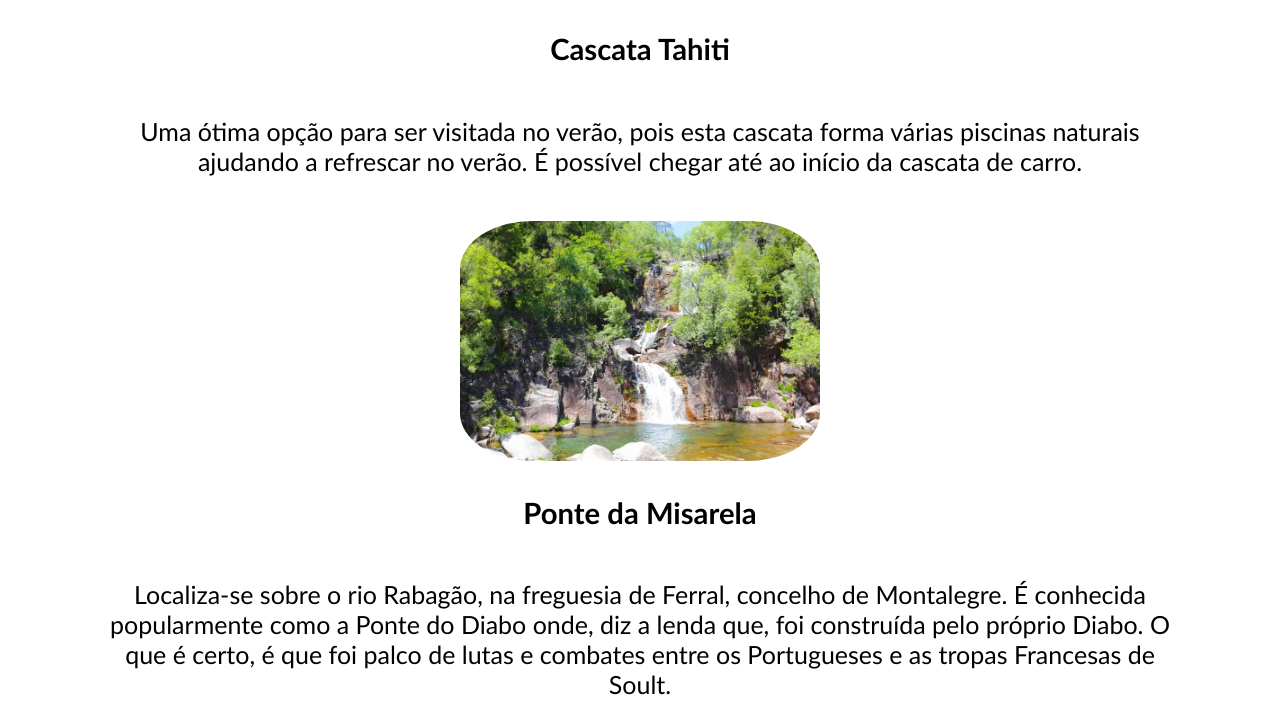
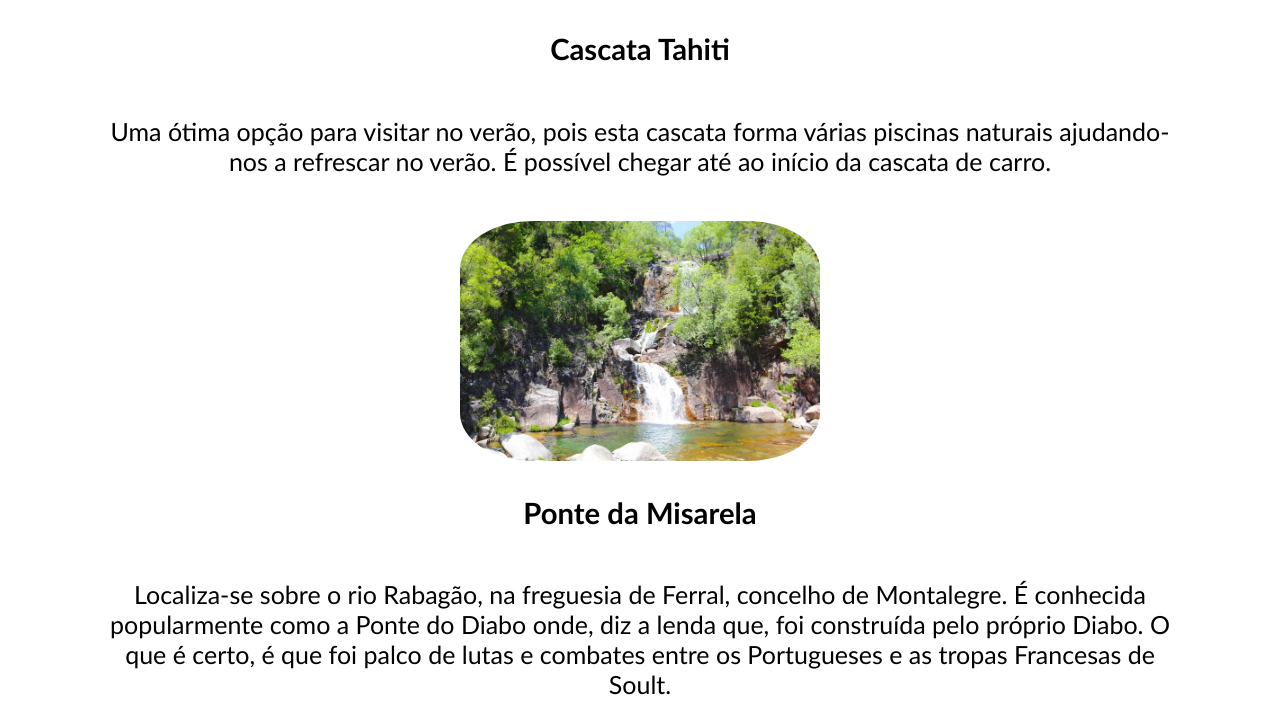
Before and after one commit to FPassarinho/Geresss, a plain HTML site: page pontos.html in a window 1280 px wide. Shown: the part 1333-2055 px from the top of the page. Drawn offline with Linux system fonts and the light colour scheme.

Commit message:
Add files via upload

```diff
--- a/pontos.html
+++ b/pontos.html
@@ -34,7 +34,7 @@
             <img class="foto" src="Imagens/cascataarado.jpg" alt="Foto da Cascatada do Arado" onclick="ampliar(this)">
 
             <h3>Cascata Tahiti</h3>
-            <p>Uma ótima opção para ser visitada no verão, pois esta cascata forma várias piscinas naturais ajudando a refrescar no verão. É possível chegar até ao início da cascata de carro.</p>
+            <p>Uma ótima opção para visitar no verão, pois esta cascata forma várias piscinas naturais ajudando-nos a refrescar no verão. É possível chegar até ao início da cascata de carro.</p>
             <img class="foto" src="Imagens/cascatatahiti.jpg" alt="Foto da Cascata Tahiti" onclick="ampliar(this)">
 
             <h3>Ponte da Misarela</h3>
```
